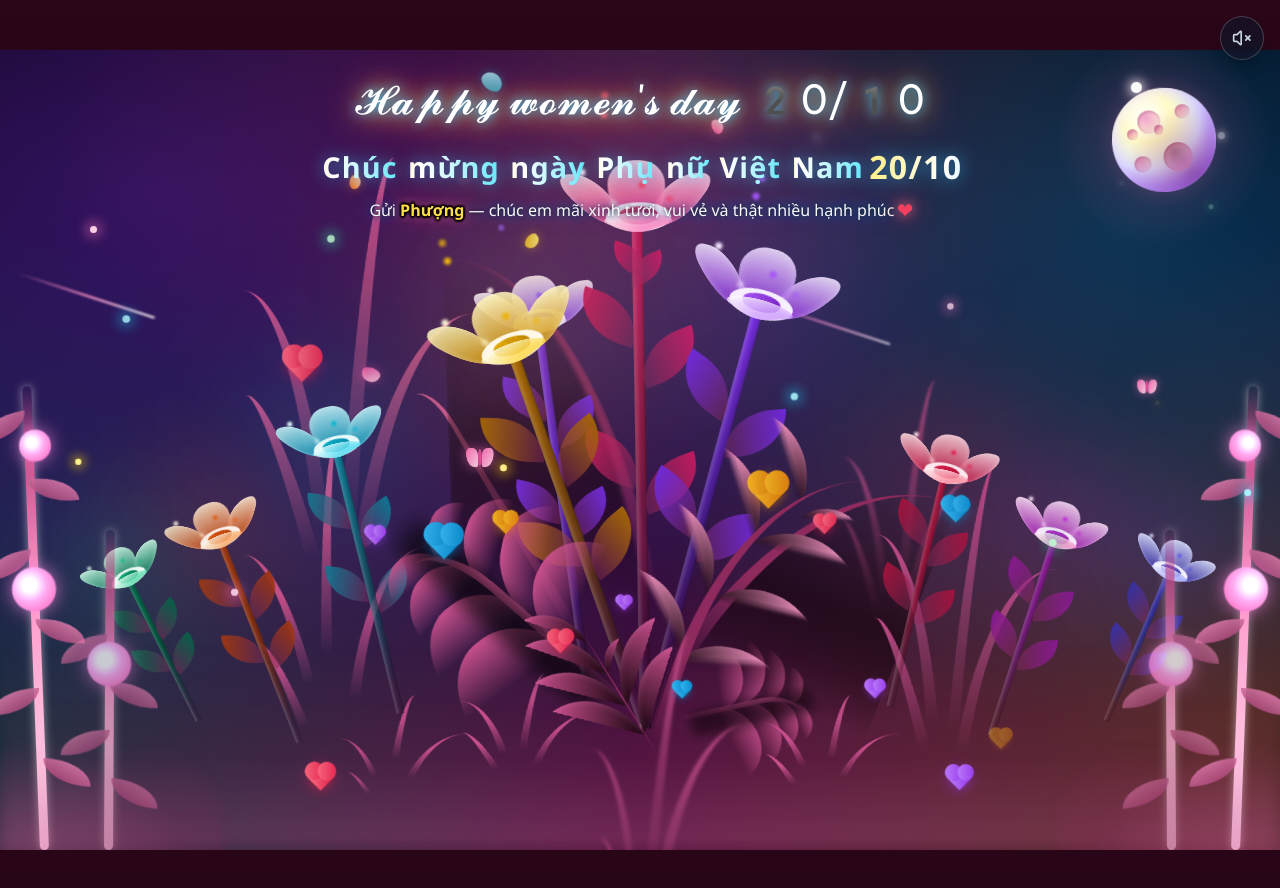
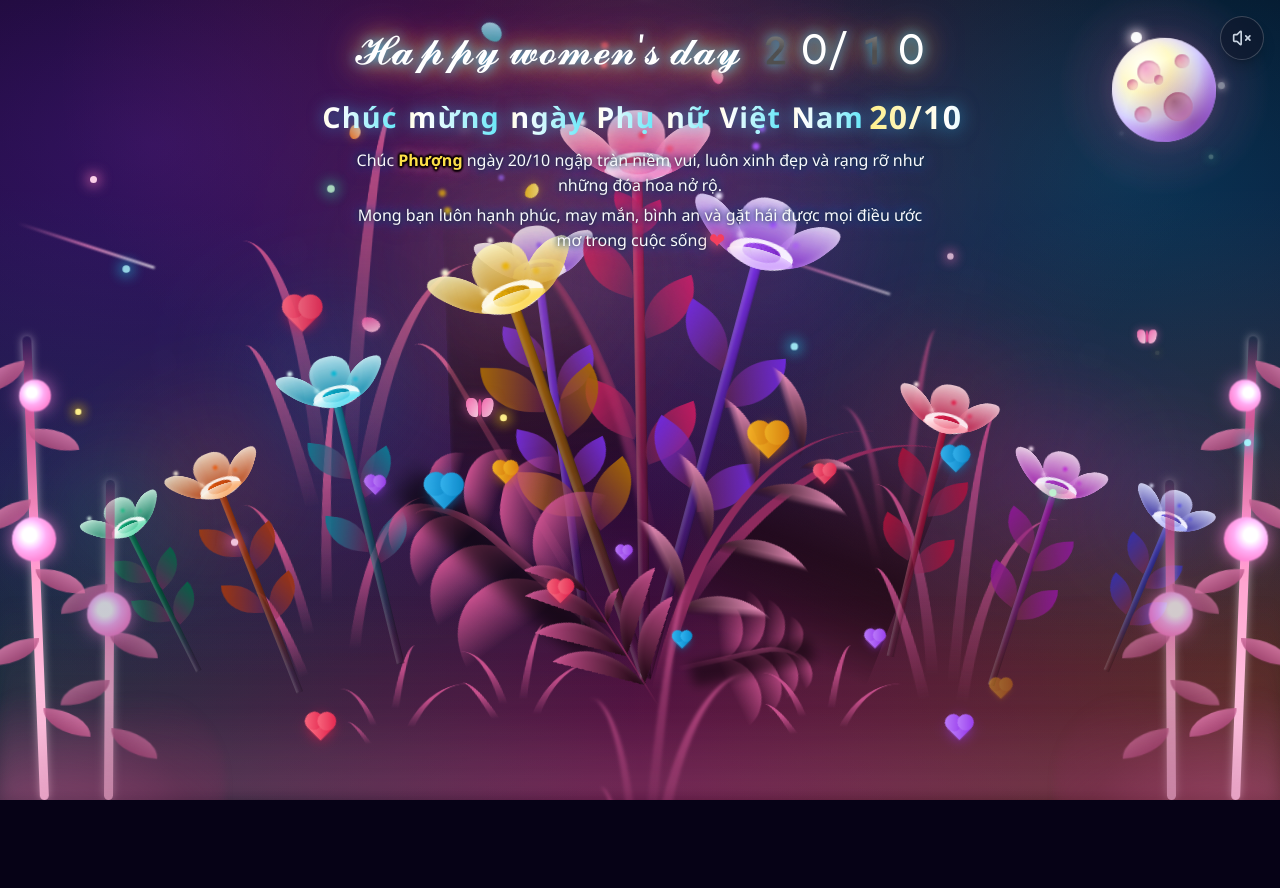
Before and after one commit to DaoTuanMInh/quoctephunu, a Next.js app: page /phuong in a window 1280 px wide. Shown: the top 888 px of the page. After the commit the page ends 800 px from the top, so only its background shows below. Built offline with nearby package versions, Linux system fonts and the light colour scheme.

Commit message:
Fix background rendering glitch and update wish for Phuong

```diff
--- a/src/app/em/page.tsx
+++ b/src/app/em/page.tsx
@@ -1,7 +1,7 @@
 import GardenExperience from "@/components/GardenExperience";
 
 export const metadata = {
-  title: "Chúc mừng 20/10 - Gửi em Phượng",
+  title: "Chúc mừng 20/10 - Phượng",
 };
 
 export default function EmPage() {
--- a/src/app/flower_garden.css
+++ b/src/app/flower_garden.css
@@ -21,20 +21,25 @@
   --f-light: #ff9ccb;
 }
 
-body,
+body {
+  margin: 0;
+  padding: 0;
+  background-color: #060216;
+  overflow-x: hidden;
+}
+
 .night-garden-container {
   display: flex;
   align-items: flex-end;
   justify-content: center;
   min-height: 100vh;
   width: 100%;
-  background-color: var(--dark-color);
-  background-image: radial-gradient(70vmax 50vmax at 0% 85%, rgba(224, 74, 147, 0.3), transparent 70%), radial-gradient(70vmax 50vmax at 100% 85%, rgba(224, 74, 147, 0.3), transparent 70%), radial-gradient(90vmax 60vmax at 50% 110%, rgba(255, 142, 199, 0.28), transparent 72%), linear-gradient(to bottom, #2a0618 0%, #1d0411 45%, #16030d 100%);
-  background-attachment: fixed;
   overflow: hidden;
   perspective: 1000px;
   padding: 50px 0px;
   position: relative;
+  background-color: var(--dark-color);
+  background-image: radial-gradient(70vmax 50vmax at 0% 85%, rgba(224, 74, 147, 0.3), transparent 70%), radial-gradient(70vmax 50vmax at 100% 85%, rgba(224, 74, 147, 0.3), transparent 70%), radial-gradient(90vmax 60vmax at 50% 110%, rgba(255, 142, 199, 0.28), transparent 72%), linear-gradient(to bottom, #2a0618 0%, #1d0411 45%, #16030d 100%);
 }
 
 /* Giao dien cuc quang da sac mau (danh rieng cho Em) */
@@ -199,6 +204,8 @@ body,
 }
 
 .night {
+  pointer-events: none;
+  z-index: 0;
   background-image: radial-gradient(1.5px 1.5px at 12% 18%, #fff, transparent),
     radial-gradient(1.5px 1.5px at 28% 9%, var(--p-light), transparent),
     radial-gradient(2px 2px at 44% 24%, #fff, transparent),
@@ -1119,24 +1126,24 @@ body,
 }
 .flower--2 {
   left: 50%;
-  transform: rotate(20deg) rotate(180deg);
+  transform: rotate(20deg);
   animation: moving-flower-2 4s linear infinite;
 }
 .flower--3 {
   left: 50%;
-  transform: rotate(-15deg) rotate(180deg);
+  transform: rotate(-15deg);
   animation: moving-flower-3 4s linear infinite;
 }
 .flower--4 {
   left: -34vmin;
   bottom: 12vmin;
-  transform: rotate(-12deg) scale(0.72) rotate(180deg);
+  transform: rotate(-12deg) scale(0.72);
   animation: moving-flower-4 4.5s linear infinite;
 }
 .flower--5 {
   left: 34vmin;
   bottom: 13vmin;
-  transform: rotate(14deg) scale(0.68) rotate(180deg);
+  transform: rotate(14deg) scale(0.68);
   animation: moving-flower-5 5s linear infinite;
 }
 
--- a/src/app/phuong/page.tsx
+++ b/src/app/phuong/page.tsx
@@ -1,7 +1,7 @@
 import GardenExperience from "@/components/GardenExperience";
 
 export const metadata = {
-  title: "Chúc mừng 20/10 - Gửi Phượng",
+  title: "Chúc mừng 20/10 - Phượng",
 };
 
 export default function PhuongPage() {
--- a/src/components/NightGardenScene.tsx
+++ b/src/components/NightGardenScene.tsx
@@ -122,8 +122,7 @@ export default function NightGardenScene({
         ) : target === "both" ? (
           <>
             <span className="greeting__line">
-              Gửi <strong className="greeting__name">{sisterName}</strong> — chúc em mãi xinh tươi,
-              vui vẻ và thật nhiều hạnh phúc <span className="greeting__heart">❤</span>
+              Chúc <strong className="greeting__name">{sisterName}</strong> ngày 20/10 thật nhiều niềm vui, xinh tươi và hạnh phúc <span className="greeting__heart">❤</span>
             </span>
             <span className="greeting__line">
               Gửi <strong className="greeting__name">mẹ dấu yêu</strong> — cảm ơn mẹ đã luôn
@@ -131,10 +130,14 @@ export default function NightGardenScene({
             </span>
           </>
         ) : (
-          <span className="greeting__line">
-            Gửi <strong className="greeting__name">{sisterName}</strong> — chúc em mãi xinh tươi,
-            vui vẻ và thật nhiều hạnh phúc <span className="greeting__heart">❤</span>
-          </span>
+          <>
+            <span className="greeting__line">
+              Chúc <strong className="greeting__name">Phượng</strong> ngày 20/10 ngập tràn niềm vui, luôn xinh đẹp và rạng rỡ như những đóa hoa nở rộ.
+            </span>
+            <span className="greeting__line">
+              Mong bạn luôn hạnh phúc, may mắn, bình an và gặt hái được mọi điều ước mơ trong cuộc sống <span className="greeting__heart">❤</span>
+            </span>
+          </>
         )}
       </p>
     </div>
```
